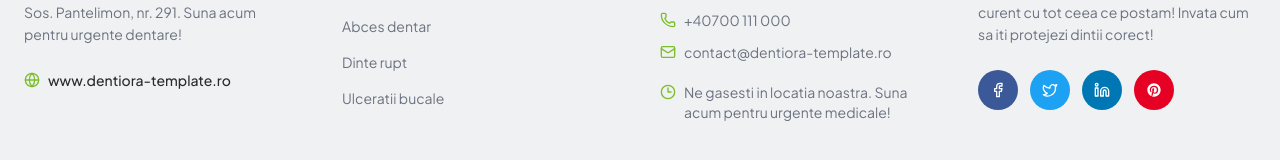
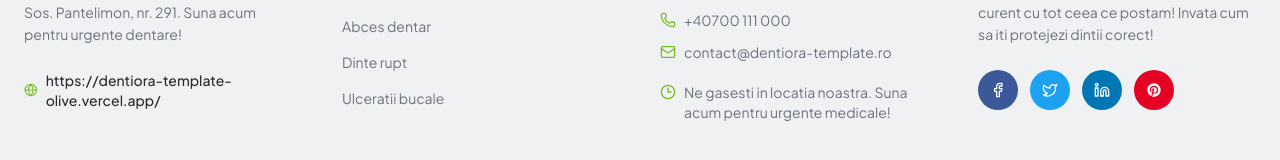
Before and after one commit to apastukh77/dentiora-template, a React (Vite) app: page / in a window 1280 px wide. Shown: the part 1886-2046 px from the top of the page. Built offline with nearby package versions, Linux system fonts and the light colour scheme.

Commit message:
Change website

```diff
--- a/src/i18n/translations.ts
+++ b/src/i18n/translations.ts
@@ -93,7 +93,7 @@ export const translations = {
       brand1: "Dentiora",
       brand2: "Template",
       about: "Ne gasesti 24/7 in locatia noastra de pe Sos. Pantelimon, nr. 291. Suna acum pentru urgente dentare!",
-      website: "www.dentiora-template.ro",
+      website: "https://dentiora-template-olive.vercel.app/",
       urgente: "URGENTE",
       urgenteItems: ["Dureri de dinti", "Abces dentar", "Dinte rupt", "Ulceratii bucale"],
       contact: "CONTACT",
@@ -202,7 +202,7 @@ export const translations = {
       brand1: "Dentiora",
       brand2: "Template",
       about: "You can find us 24/7 at our location on Pantelimon Rd, no. 291. Call now for dental emergencies!",
-      website: "www.dentiora-template.ro",
+      website: "https://dentiora-template-olive.vercel.app/",
       urgente: "EMERGENCIES",
       urgenteItems: ["Toothaches", "Dental abscess", "Broken tooth", "Mouth ulcers"],
       contact: "CONTACT",
```
